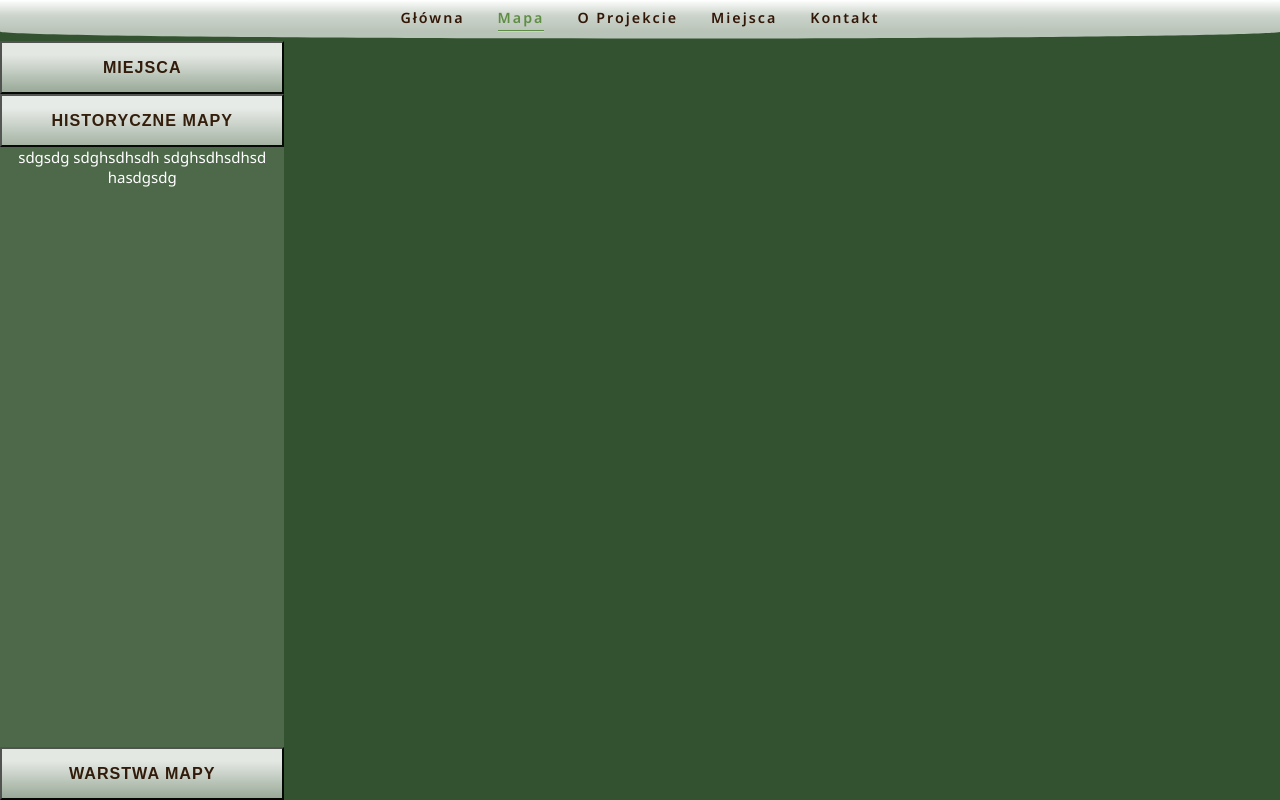
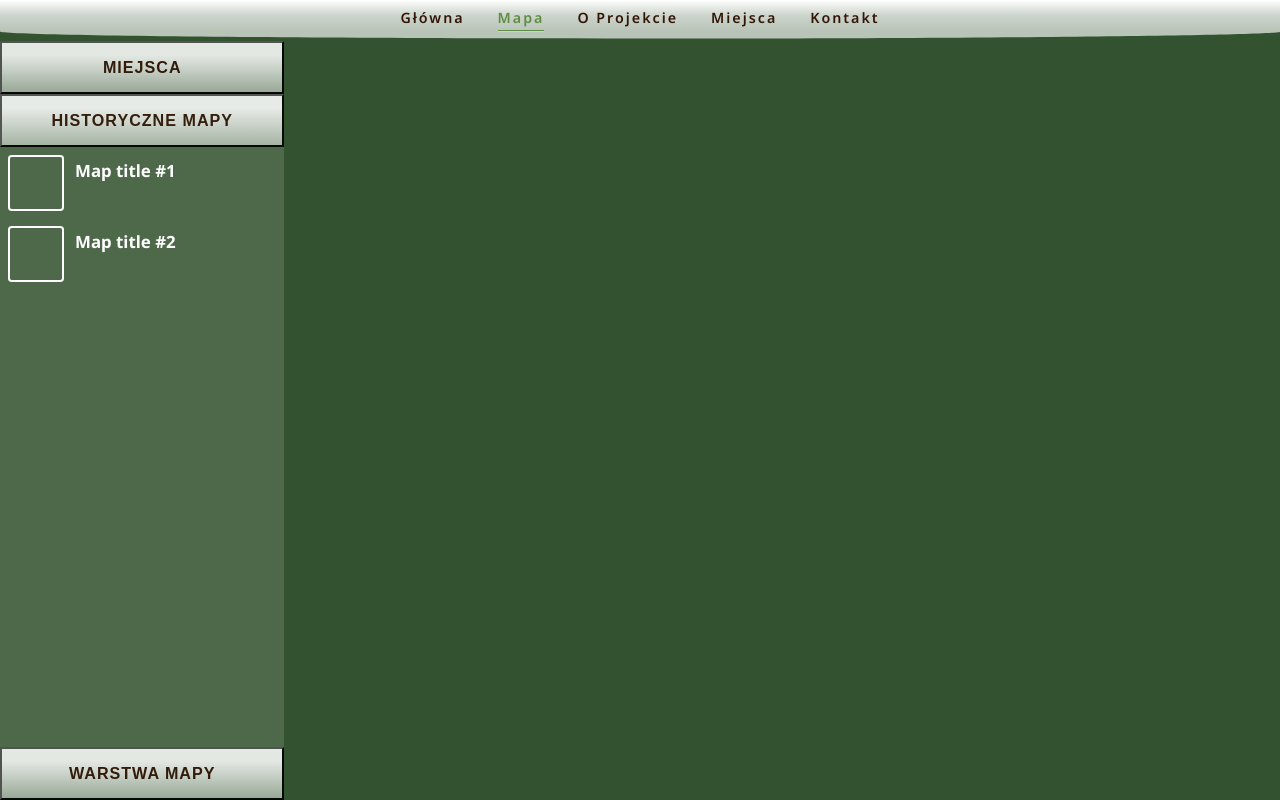
Before and after one commit to MacJ13/linia-otw-maps, a React (Vite) app: page /map in a window 1280 px wide. Both pictures are taken after a click on the button "HISTORYCZNE MAPY". Built offline with nearby package versions, Linux system fonts and the light colour scheme.

Commit message:
Create Fragment Map Item component

```diff
--- /dev/null
+++ b/src/pages/map/fragmentMapItem/FragmentMapItem.module.scss
@@ -0,0 +1,23 @@
+.fragmentMap {
+  display: flex;
+  padding: 0.5rem;
+}
+
+.photo {
+  height: 3.75rem;
+  width: 3.75rem;
+  border: 2px solid #fff;
+  border-radius: 0.25rem;
+  margin-right: 0.5rem;
+
+  & > img {
+    display: block;
+    height: 100%;
+    width: 100%;
+  }
+}
+
+.title {
+  font-size: 1.125rem;
+  padding: 0.25rem;
+}
--- /dev/null
+++ b/src/pages/map/fragmentMapItem/FragmentMapItem.tsx
@@ -0,0 +1,17 @@
+import style from "./FragmentMapItem.module.scss";
+
+type FragmentMapItemProps = {
+  src?: string;
+  title: string;
+};
+
+const FragmentMapItem = ({ title, src }: FragmentMapItemProps) => {
+  return (
+    <div className={style.fragmentMap}>
+      <div className={style.photo}>{/* <img src={src} alt={title} /> */}</div>
+      <h4 className={style.title}>{title}</h4>
+    </div>
+  );
+};
+
+export default FragmentMapItem;
--- a/src/pages/map/sidebar/Sidebar.tsx
+++ b/src/pages/map/sidebar/Sidebar.tsx
@@ -1,5 +1,6 @@
 import { useState } from "react";
 import style from "./Sidebar.module.scss";
+import FragmentMapItem from "../fragmentMapItem/FragmentMapItem";
 
 const Sidebar = () => {
   const [activeFeature, setActiveFeature] = useState<number>(0);
@@ -27,7 +28,11 @@ const Sidebar = () => {
           >
             Miejsca
           </button>
-          {activeFeature === 0 && <div className={style.content}></div>}
+          {activeFeature === 0 && (
+            <div className={style.content}>
+              some default text when we click on button link
+            </div>
+          )}
         </div>
         <div
           className={
@@ -47,7 +52,8 @@ const Sidebar = () => {
           {/* <div className={style.content}></div> */}
           {activeFeature === 1 && (
             <div className={style.content}>
-              sdgsdg sdghsdhsdh sdghsdhsdhsd hasdgsdg
+              <FragmentMapItem title="Map title #1" />
+              <FragmentMapItem title="Map title #2" />
             </div>
           )}
         </div>
```
